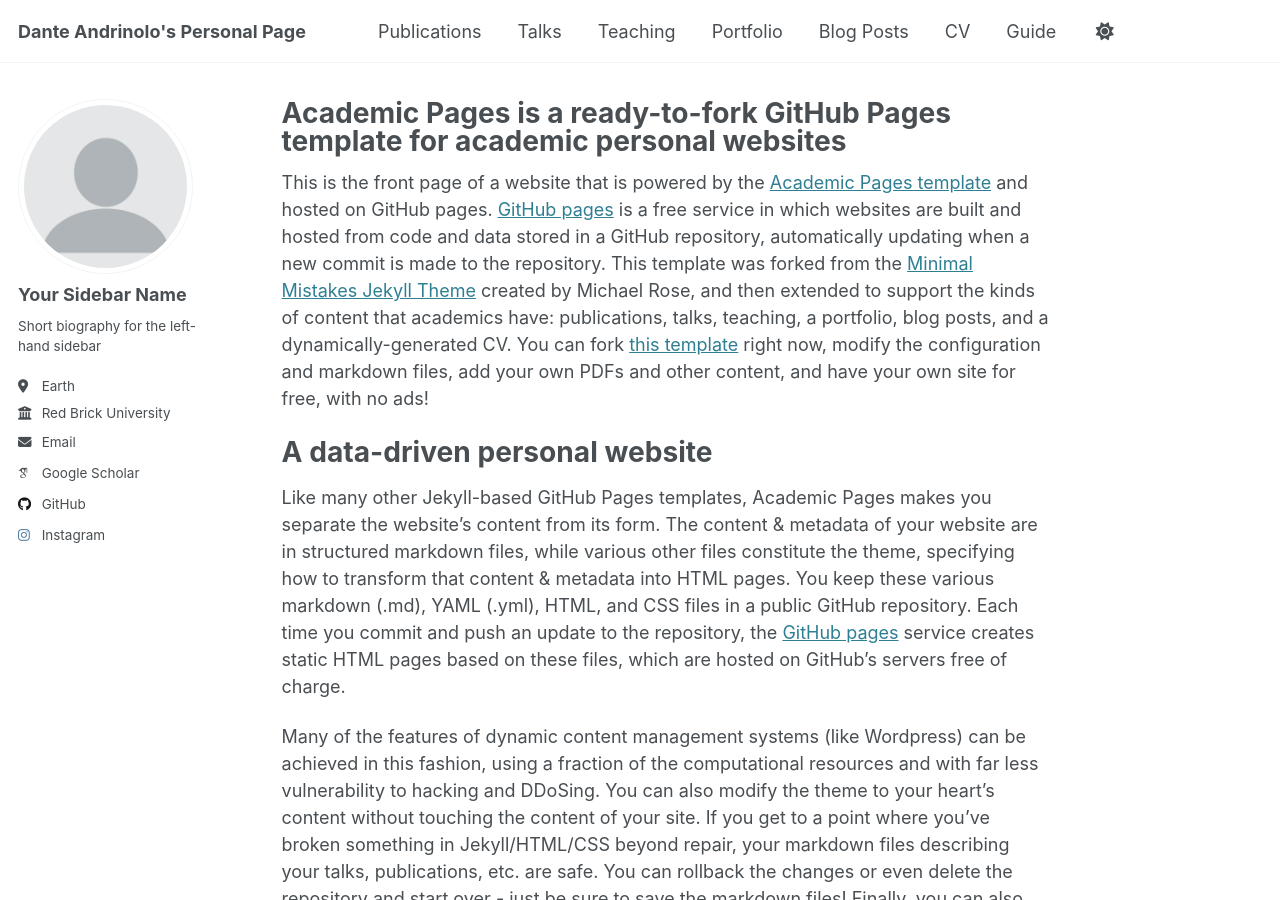
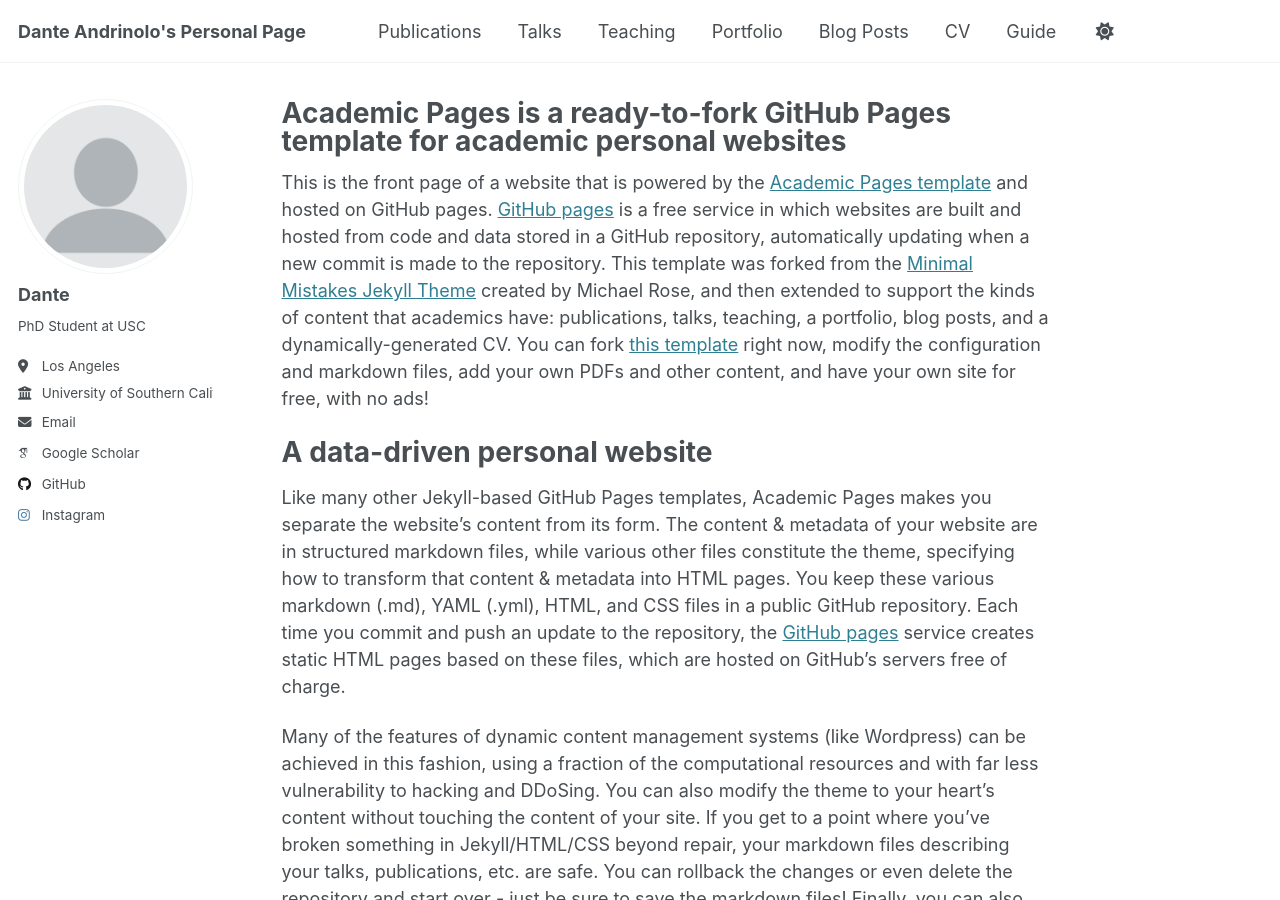
Before and after one commit to danteandrinolo/danteandrinolo.github.io, a Jekyll site: the page built from _pages/about.md, in a window 1280 px wide and 900 px high. Built offline with Jekyll 4.4.1, drawn with Linux system fonts in a browser that asks for light colours; some web fonts are replaced.

Commit message:
Update _config.yml

```diff
--- a/_config.yml
+++ b/_config.yml
@@ -23,13 +23,13 @@
 author:
   # Biographic information
   avatar           : "profile.png"
-  name             : "Your Sidebar Name"
+  name             : "Dante"
   pronouns         : # example: "she/her"
-  bio              : "Short biography for the left-hand sidebar"
-  location         : "Earth"
-  employer         : "Red Brick University"
+  bio              : "PhD Student at USC"
+  location         : "Los Angeles"
+  employer         : "University of Southern California"
   uri              : # URL
-  email            : "none@example.org"
+  email            : "danteacanswers@gmail.com"
 
   # Academic websites
   arxiv            : # URL - Update with the correct link to your profile
```
